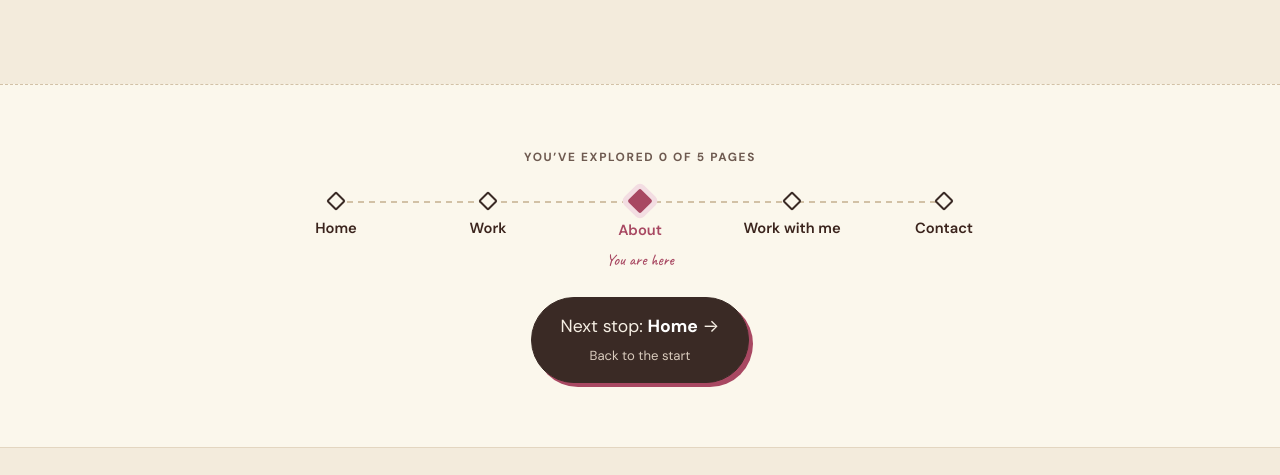
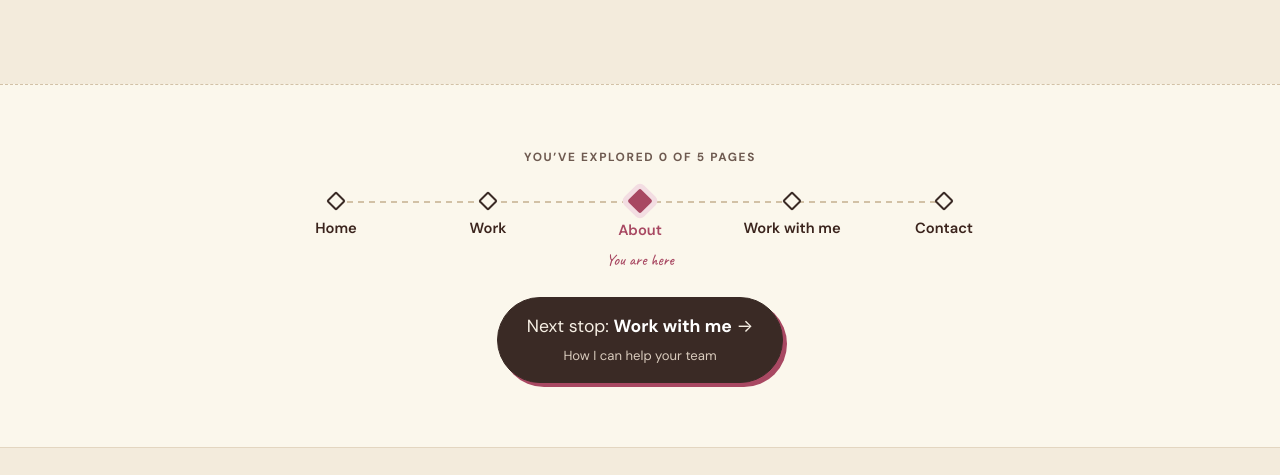
Before and after one commit to Sandra-TheProjectManager/sandra-portfolio, a plain HTML site: page about/index.html in a window 1280 px wide. Shown: the part 9307-9782 px from the top of the page. Drawn offline with Linux system fonts and the light colour scheme.

Commit message:
Site roadmap: next stop always follows page order
Co-Authored-By: Claude Opus 5.5 <noreply@anthropic.com>

```diff
--- a/about/index.html
+++ b/about/index.html
@@ -21,7 +21,7 @@
     setTimeout(function () { var r = document.documentElement; if (!r.classList.contains('ready')) r.classList.remove('js'); }, 2500);
     try { sessionStorage.setItem('sa-intro-seen', '1'); } catch (e) {}
   </script>
-  <script src="/js/main.js?v=963021ad92" defer></script>
+  <script src="/js/main.js?v=6395335c0a" defer></script>
 <meta name="robots" content="noindex, nofollow"></head>
 
 <body>
--- a/js/main.js
+++ b/js/main.js
@@ -491,8 +491,8 @@
     });
   }
 
-  /* ---------- Site roadmap: remember which main pages this visitor has seen (their browser only)
-     and point "Next stop" at the next unseen page; once all are seen, point to Contact. ---------- */
+  /* ---------- Site roadmap: tick off the main pages this visitor has seen (their browser only).
+     "Next stop" stays in page order, as written in the markup. ---------- */
   function initSiteRoadmap() {
     var order = ['/', '/work/', '/about/', '/work-with-me/', '/contact/'];
     var here = location.pathname.indexOf('/work/') === 0 ? '/work/' : location.pathname;
@@ -510,20 +510,7 @@
     });
     var count = order.filter(function (p) { return seen.indexOf(p) !== -1; }).length;
     var kicker = map.querySelector('[data-roadmap-kicker]');
-    var next = map.querySelector('.site-roadmap-next');
-    var start = order.indexOf(here);
-    var target = null;
-    for (var i = 1; i < order.length; i++) {
-      var p = order[(start + i) % order.length];
-      if (seen.indexOf(p) === -1) { target = p; break; }
-    }
-    if (kicker) kicker.textContent = target ? 'You’ve explored ' + count + ' of ' + order.length + ' pages' : 'You’ve seen every page. Thank you for looking around';
-    if (!next) return;
-    if (!target) target = here === '/contact/' ? '/' : '/contact/';
-    var link = map.querySelector('.site-roadmap-steps a[href="' + target + '"]');
-    next.setAttribute('href', target);
-    next.querySelector('strong').textContent = link.textContent;
-    next.querySelector('small').textContent = count === order.length && target === '/contact/' ? 'You’ve seen it all. Let’s talk' : link.getAttribute('data-teaser');
+    if (kicker) kicker.textContent = count === order.length ? 'You’ve seen every page. Thank you for looking around' : 'You’ve explored ' + count + ' of ' + order.length + ' pages';
   }
 
 
```
Also changed, not shown: contact/index.html (+1 -1 lines), index.html (+1 -1 lines), work-with-me/index.html (+1 -1 lines), work/frutta-secondary-sales-dashboard/index.html (+1 -1 lines), work/frutta-smart-seller/index.html (+1 -1 lines), work/girl-power-foundation/index.html (+1 -1 lines), work/helpapp-africa/index.html (+1 -1 lines), work/index.html (+1 -1 lines), work/mplify-sfa/index.html (+1 -1 lines), work/munch-it-brand-activation/index.html (+1 -1 lines), work/sap-projects-readwrite/index.html (+1 -1 lines), work/tolaram-sfa/index.html (+1 -1 lines).
